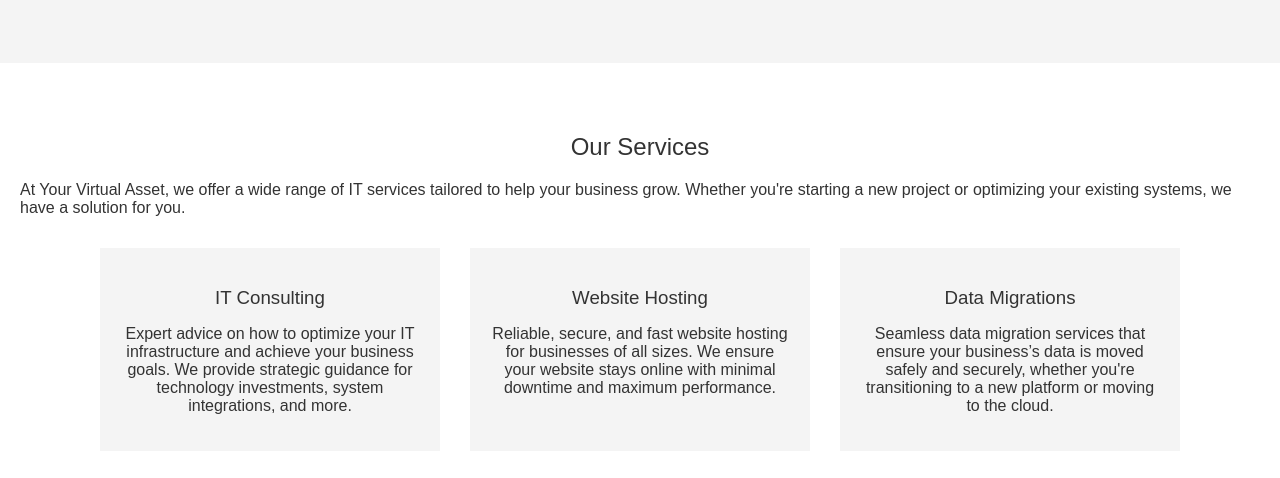
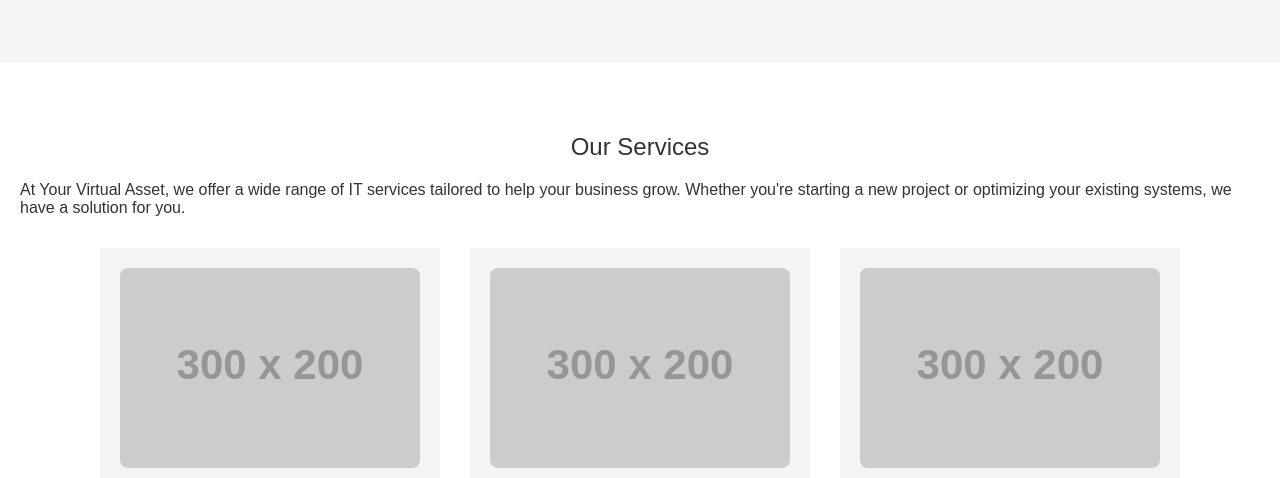
Before and after one commit to varishasset/website, a plain HTML site: page index.html in a window 1280 px wide. Shown: the part 259-737 px from the top of the page. Drawn offline with Linux system fonts and the light colour scheme; placeholder pictures from the web are drawn by us.

Commit message:
Update index.html

```diff
--- a/index.html
+++ b/index.html
@@ -80,6 +80,13 @@
         }
 
         .service-item h3 {
+            margin-bottom: 10px;
+        }
+
+        .service-item img {
+            width: 100%;
+            height: auto;
+            border-radius: 8px;
             margin-bottom: 10px;
         }
 
@@ -170,18 +177,22 @@
 
         <div class="service-list">
             <div class="service-item">
+                <img src="https://via.placeholder.com/300x200?text=Consulting" alt="IT Consulting">
                 <h3>IT Consulting</h3>
                 <p>Expert advice on how to optimize your IT infrastructure and achieve your business goals. We provide strategic guidance for technology investments, system integrations, and more.</p>
             </div>
             <div class="service-item">
+                <img src="https://via.placeholder.com/300x200?text=Hosting" alt="Website Hosting">
                 <h3>Website Hosting</h3>
                 <p>Reliable, secure, and fast website hosting for businesses of all sizes. We ensure your website stays online with minimal downtime and maximum performance.</p>
             </div>
             <div class="service-item">
+                <img src="https://via.placeholder.com/300x200?text=Migrations" alt="Data Migrations">
                 <h3>Data Migrations</h3>
                 <p>Seamless data migration services that ensure your business’s data is moved safely and securely, whether you're transitioning to a new platform or moving to the cloud.</p>
             </div>
             <div class="service-item">
+                <img src="https://via.placeholder.com/300x200?text=Optimization" alt="System Optimization">
                 <h3>System Optimization</h3>
                 <p>We help optimize your existing systems, improving performance and security. From server tuning to network optimization, we've got you covered.</p>
             </div>
```
